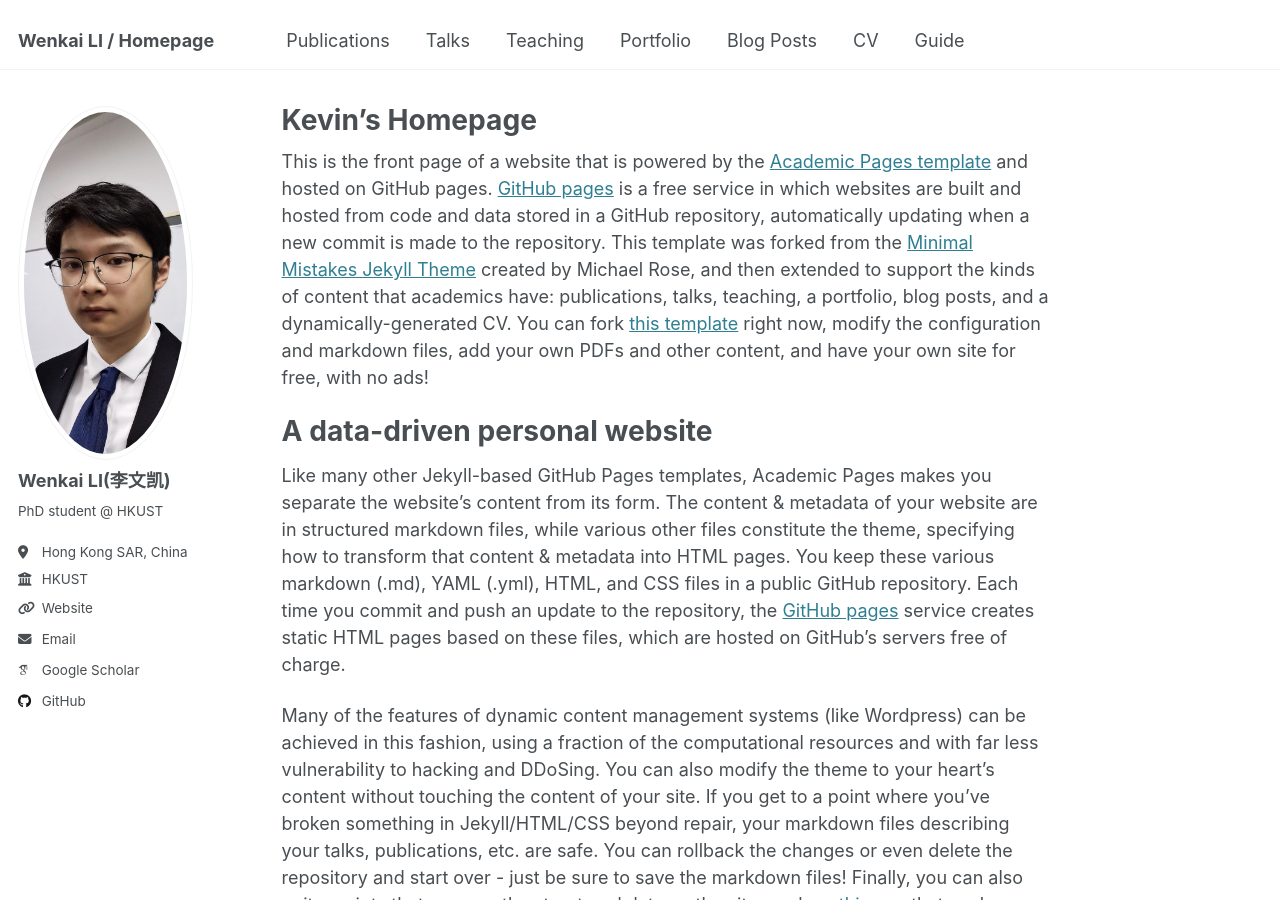
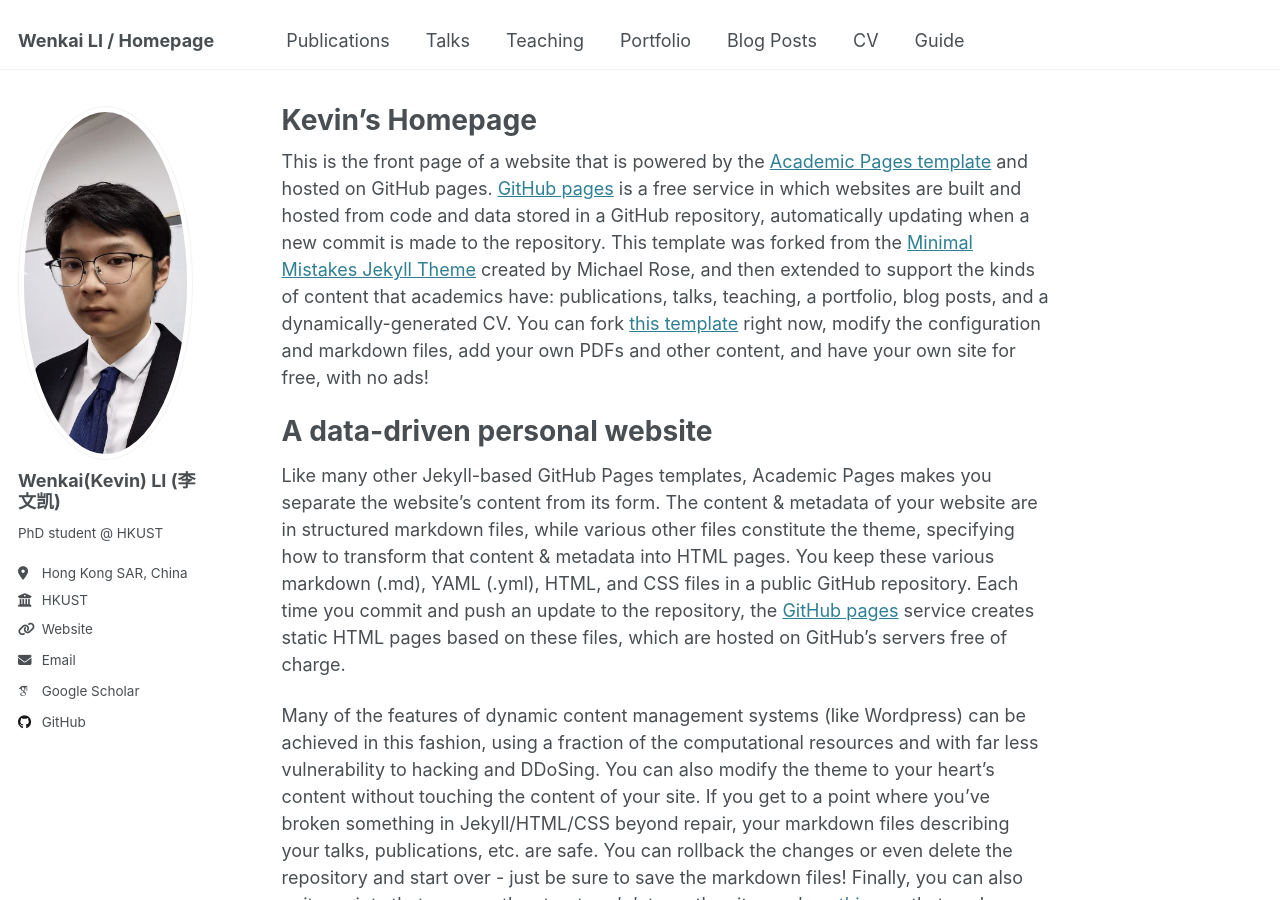
Before and after one commit to kevin333kevin/wenkaili.github.io, a Jekyll site: the page built from _pages/about.md, in a window 1280 px wide and 900 px high. Built offline with Jekyll 4.4.1, drawn with Linux system fonts in a browser that asks for light colours; some web fonts are replaced.

Commit message:
Update _config.yml

```diff
--- a/_config.yml
+++ b/_config.yml
@@ -23,7 +23,7 @@ repository               : "https://kevin333kevin.github.io/wenkaili.github.io/"
 author:
   # Biographic information
   avatar           : "k_photo.png"
-  name             : "Wenkai LI(李文凯)"
+  name             : "Wenkai(Kevin) LI (李文凯)"
   pronouns         : # example: "she/her"
   bio              : "PhD student @ HKUST"
   employer         : "HKUST"
```
